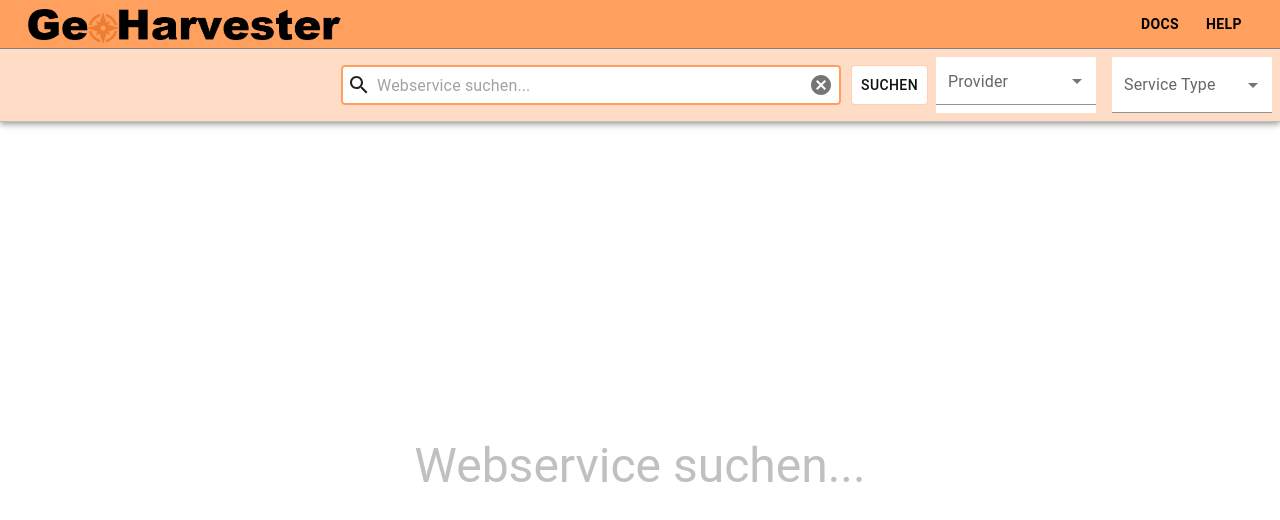
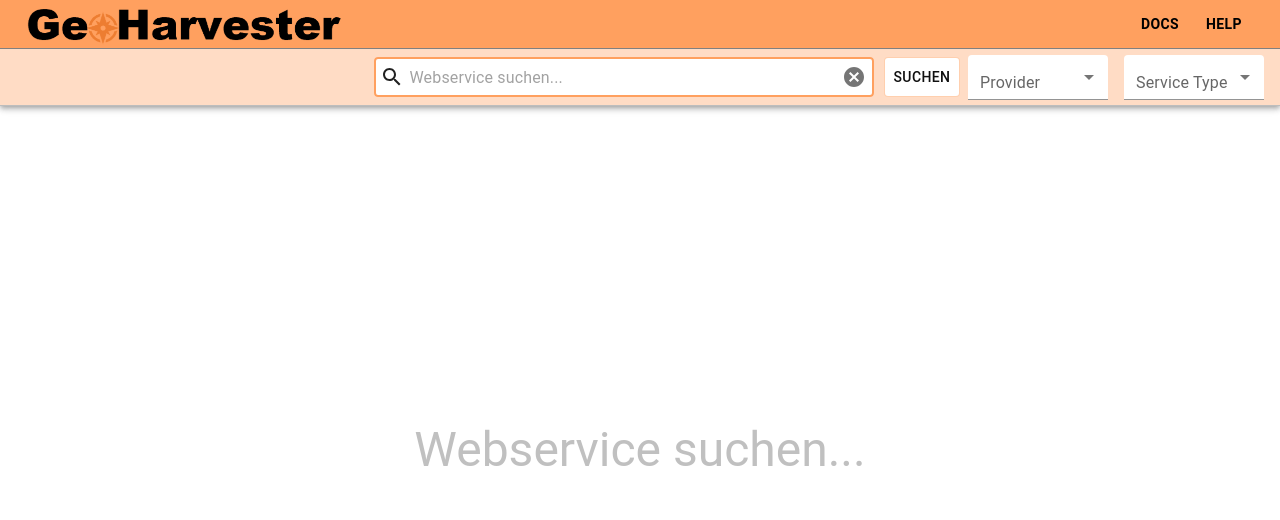
Before and after one commit to FHNW-IVGI/Geoharvester, a React (Create React App) app in the folder client/: page / in a window 1280 px wide. Shown: the top 520 px of the page. Built offline with nearby package versions, Linux system fonts and the light colour scheme.

Commit message:
Dropdowns

```diff
--- a/client/src/components/menubar/SearchBar.tsx
+++ b/client/src/components/menubar/SearchBar.tsx
@@ -170,22 +170,28 @@ export const SearchBar = ({
             </SearchButton>
           </FormControl>
         </div>
-        <div id="filter" style={{}}>
+        <div id="filter">
           <FormControl
             variant="filled"
-            sx={{ m: 1, minWidth: 160, backgroundColor: "white" }}
-            size="small"
+            sx={{
+              minWidth: 140,
+              marginRight: 2,
+              borderBottom: "0px solid white",
+            }}
           >
-            <InputLabel id="input-provider-label">Provider</InputLabel>
+            <InputLabel id="select-provider-label">Provider</InputLabel>
             <Select
               autoComplete="off"
-              defaultValue={""}
               labelId="select-provider-label"
               id="select-provider"
               value={provider}
               onChange={handleChangeProvider}
-              label="Provider"
-              style={{ backgroundColor: "white" }}
+              style={{
+                backgroundColor: "white",
+                textAlign: "center",
+                height: 45,
+                margin: "auto 0",
+              }}
             >
               <MenuItem value="">
                 <em>None</em>
@@ -199,10 +205,7 @@ export const SearchBar = ({
               })}
             </Select>
           </FormControl>
-          <FormControl
-            variant="filled"
-            sx={{ m: 1, minWidth: 160, backgroundColor: "white" }}
-          >
+          <FormControl variant="filled" sx={{ minWidth: 140, marginRight: 2 }}>
             <InputLabel id="input-service-label">Service Type</InputLabel>
             <Select
               autoComplete="off"
@@ -212,7 +215,12 @@ export const SearchBar = ({
               value={servicetype}
               onChange={handleChangeService}
               label="Service Type"
-              style={{ backgroundColor: "white" }}
+              style={{
+                backgroundColor: "white",
+                textAlign: "center",
+                height: 45,
+                margin: "auto 0",
+              }}
             >
               <MenuItem value="">
                 <em>None</em>
```
